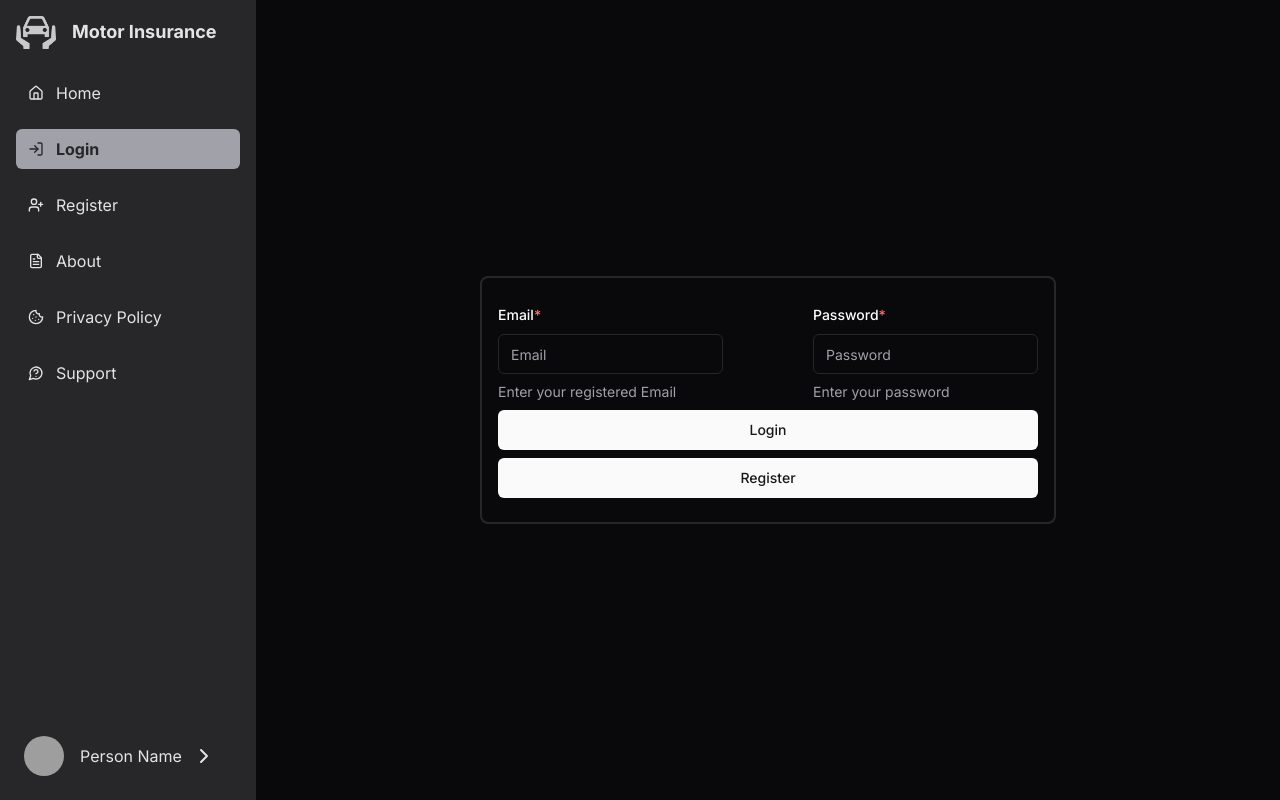
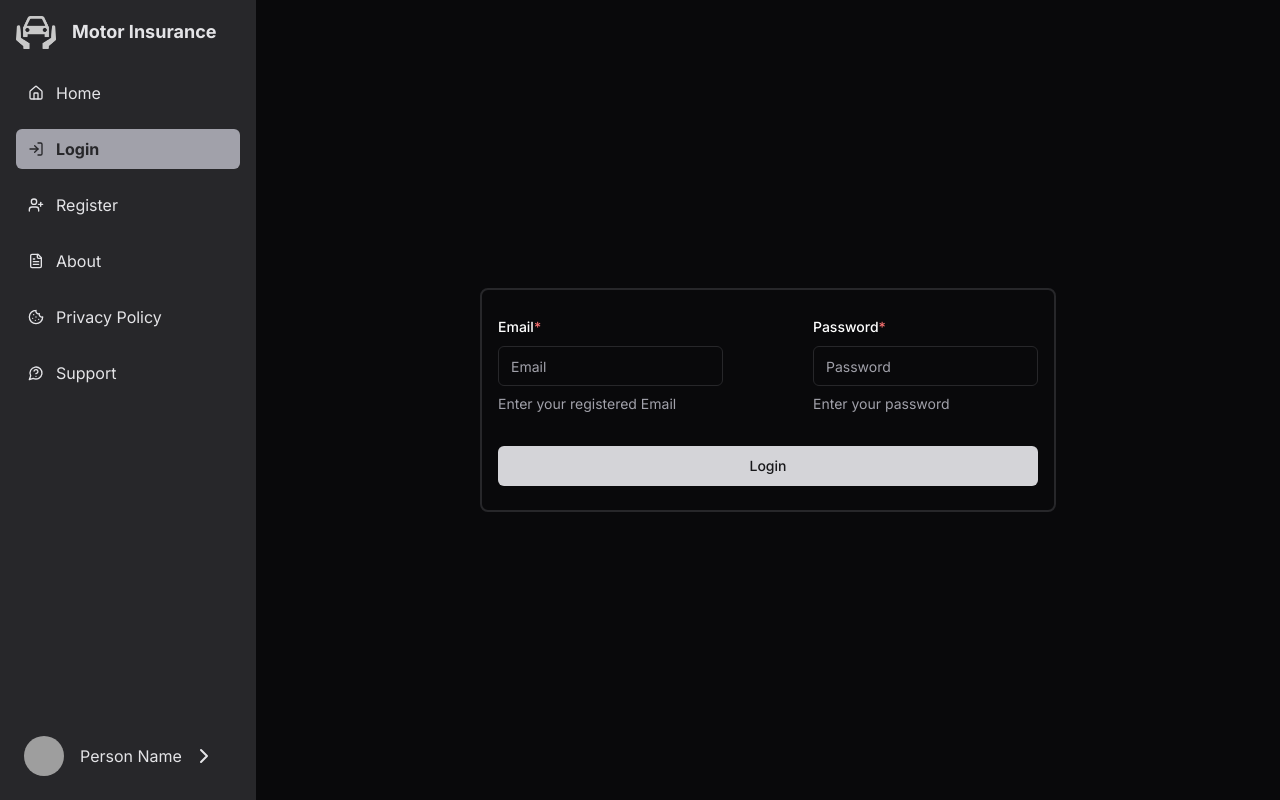
Before and after one commit to harshsoni-harsh/dbms-project, a Next.js app: page /login in a window 1280 px wide. Built offline with nearby package versions, Linux system fonts and the light colour scheme; grey boxes are pictures that could not be loaded.

Commit message:
useFormStatus in auth forms

```diff
--- a/app/(auth)/login/page.tsx
+++ b/app/(auth)/login/page.tsx
@@ -5,7 +5,9 @@ import { signIn } from "next-auth/react";
 
 import { zodResolver } from "@hookform/resolvers/zod";
 import { useForm } from "react-hook-form";
-import { number, string, z } from "zod";
+import { string, z } from "zod";
+
+import { useFormStatus } from "react-dom";
 
 import { Button } from "@/components/ui/button";
 import {
@@ -20,8 +22,6 @@ import {
 import { Input } from "@/components/ui/input";
 import { useRouter } from "next/navigation";
 
-// import { toast } from "sonner";
-
 import { ToastAction } from "@/components/ui/toast";
 import { useToast } from "@/components/ui/use-toast";
 
@@ -29,6 +29,21 @@ const FormSchema = z.object({
   email: string().email(),
   password: string().min(3),
 });
+
+const SubmitBtn = () => {
+  const { pending } = useFormStatus();
+
+  return (
+    <Button
+      disabled={pending}
+      onClick={() => console.log(pending)}
+      className="w-full mt-6 bg-zinc-300"
+      type="submit"
+    >
+      Login
+    </Button>
+  );
+};
 
 function InputForm() {
   const { toast } = useToast();
@@ -41,7 +56,7 @@ function InputForm() {
     },
   });
 
-  async function onSubmits(data: z.infer<typeof FormSchema>) {
+  async function onSubmit(data: z.infer<typeof FormSchema>) {
     toast({
       title: "Loading...",
       description: "",
@@ -73,22 +88,17 @@ function InputForm() {
           </ToastAction>
         ),
       });
-
-      // toast("Invalid credentials", {
-      //   description: "Dont have account?",
-      //   action: {
-      //     label: "Register",
-      //     onClick: () => router.push("/auth/register"),
-      //   },
-      // })
     }
   }
+  const submitForm = async () => {
+    await form.handleSubmit(onSubmit)()
+  };
 
   return (
     <div className="flex justify-center items-center w-full h-screen p-2">
       <Form {...form}>
         <form
-          onSubmit={form.handleSubmit(onSubmits)}
+          action={submitForm}
           className="h-fit w-fit p-4 py-6 rounded-lg border-2 border-zinc-800 flex flex-wrap max-w-xl justify-between gap-2"
         >
           <FormField
@@ -123,20 +133,7 @@ function InputForm() {
               </FormItem>
             )}
           />
-
-          <Button className="w-full" type="submit">
-            Login
-          </Button>
-
-          <Button
-            className="w-full"
-            type="button"
-            onClick={() => {
-              router.push("/auth/register");
-            }}
-          >
-            Register
-          </Button>
+          <SubmitBtn />
         </form>
       </Form>
     </div>
--- a/app/(auth)/register/page.tsx
+++ b/app/(auth)/register/page.tsx
@@ -2,8 +2,9 @@
 
 import { zodResolver } from "@hookform/resolvers/zod";
 import { useForm } from "react-hook-form";
-import { number, string, z } from "zod";
+import { string, z } from "zod";
 import { useRouter } from "next/navigation";
+import { useFormStatus } from "react-dom";
 
 import { Button } from "@/components/ui/button";
 import {
@@ -44,6 +45,21 @@ const FormSchema = z.object({
   cust_password: string().min(6),
 });
 
+const SubmitBtn = () => {
+  const { pending } = useFormStatus();
+
+  return (
+    <Button
+      disabled={pending}
+      onClick={() => console.log(pending)}
+      className="min-w-full mt-6 bg-zinc-300"
+      type="submit"
+    >
+      Register
+    </Button>
+  );
+};
+
 export default function RegisterPage() {
   const { toast } = useToast();
   const router = useRouter();
@@ -64,7 +80,7 @@ export default function RegisterPage() {
     ,
   });
 
-  async function onSubmits(data: z.infer<typeof FormSchema>) {
+  async function onSubmit(data: z.infer<typeof FormSchema>) {
     toast({
       title: "Loading...",
       description: "",
@@ -115,12 +131,15 @@ export default function RegisterPage() {
         break;
     }
   }
+  const submitForm = async () => {
+    await form.handleSubmit(onSubmit)()
+  };
 
   return (
     <div className="flex justify-center items-center w-full p-4 h-full">
       <Form {...form}>
         <form
-          onSubmit={form.handleSubmit(onSubmits)}
+          action={submitForm}
           className="h-fit w-fit p-4 py-6 rounded-lg [&>*]:w-5/12 [&>*]:pb-2 border-2 border-zinc-800 flex flex-wrap max-w-xl justify-between gap-2"
         >
           <FormField
@@ -286,9 +305,7 @@ export default function RegisterPage() {
               </FormItem>
             )}
           />
-          <Button className="min-w-full" type="submit">
-            Submit
-          </Button>
+          <SubmitBtn />
         </form>
       </Form>
     </div>
```
